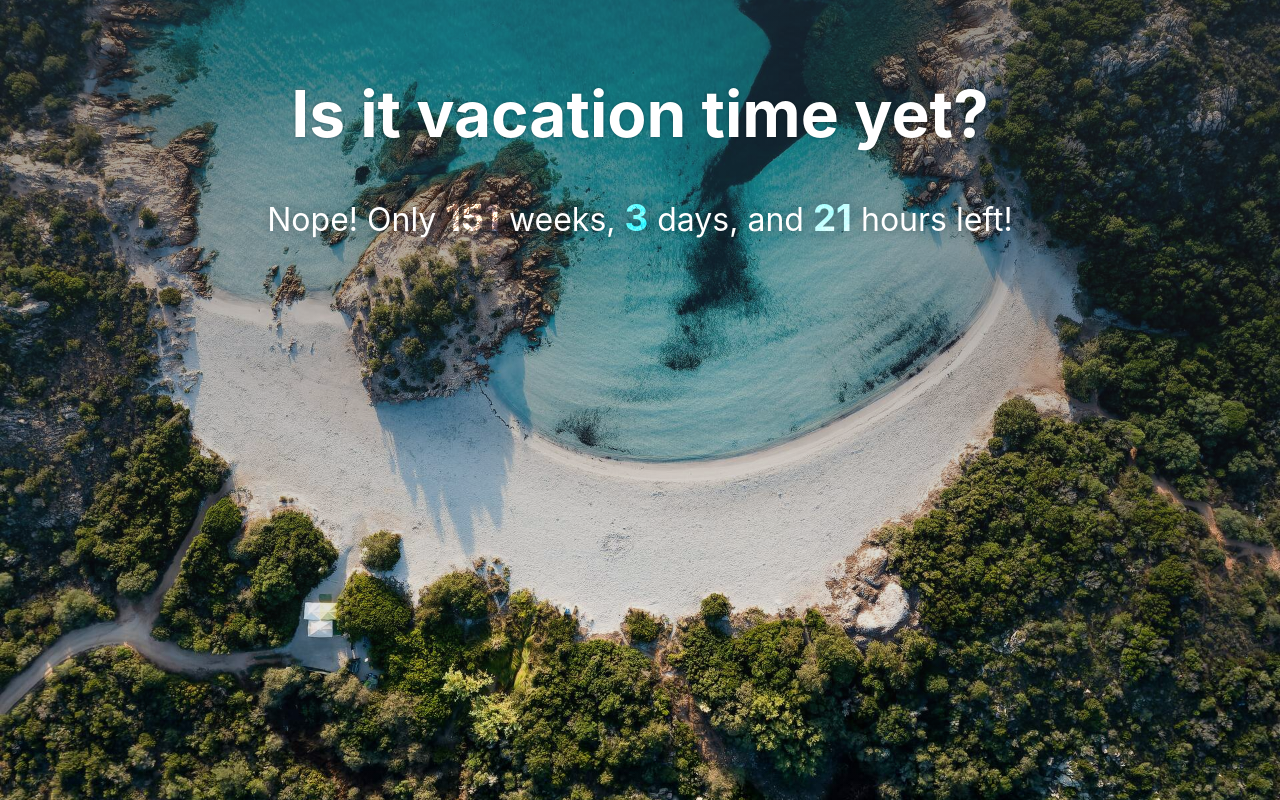
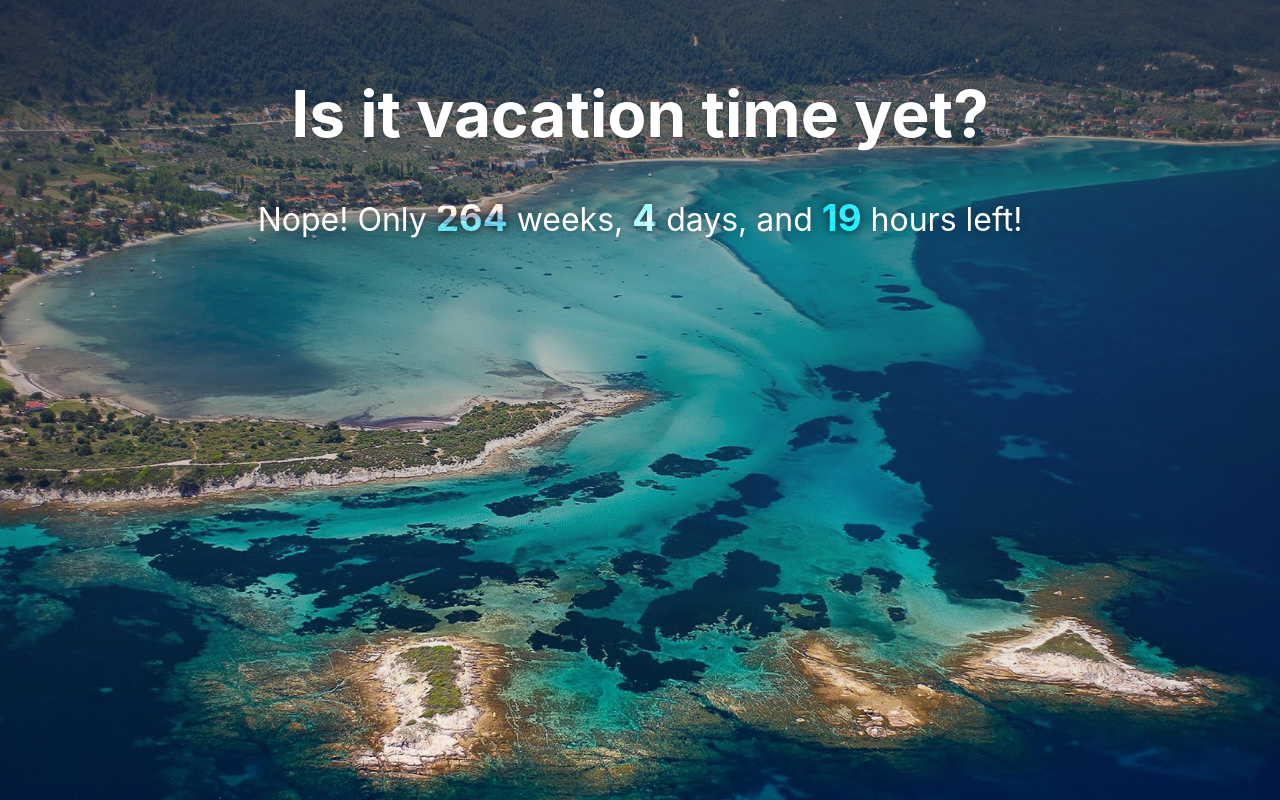
Before and after one commit to MaartenStaa/vacation-countdown, a React (Create React App) app: page / in a window 1280 px wide. Built offline with nearby package versions, Linux system fonts and the light colour scheme.

Commit message:
feat: update for greece

```diff
--- a/src/App.css
+++ b/src/App.css
@@ -28,5 +28,5 @@
   font-size: 2.3rem;
   font-weight: bold;
   mix-blend-mode: overlay;
-  text-shadow: rgba(0, 0, 0, 0.5) 0 0 15px;
+  text-shadow: rgba(0, 0, 0, 0.8) 0 0 10px;
 }
--- a/src/App.js
+++ b/src/App.js
@@ -33,8 +33,7 @@ function timeDiff(now, target) {
     }
 
     parts.push(
-      `<span class="App-countdown-number">${n}</span> ${
-        FACTOR_LABELS[i][n === 1 ? 0 : 1]
+      `<span class="App-countdown-number">${n}</span> ${FACTOR_LABELS[i][n === 1 ? 0 : 1]
       }`,
     );
   }
@@ -48,7 +47,7 @@ function timeDiff(now, target) {
 }
 
 function App() {
-  const targetDate = useMemo(() => new Date(2024, 6, 15, 12), []);
+  const targetDate = useMemo(() => new Date(2026, 8, 15, 9, 40), []);
   const [timeLeft, setTimeLeft] = useState(() =>
     timeDiff(new Date(), targetDate),
   );
```
Also changed, not shown: src/background.jpg.
